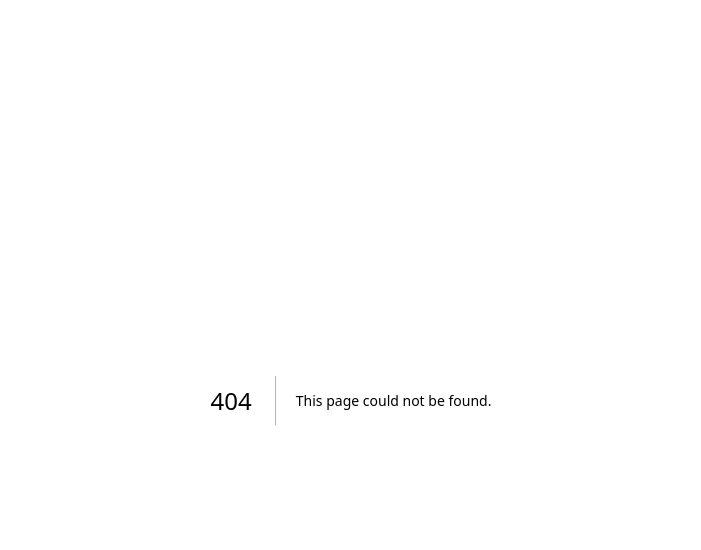
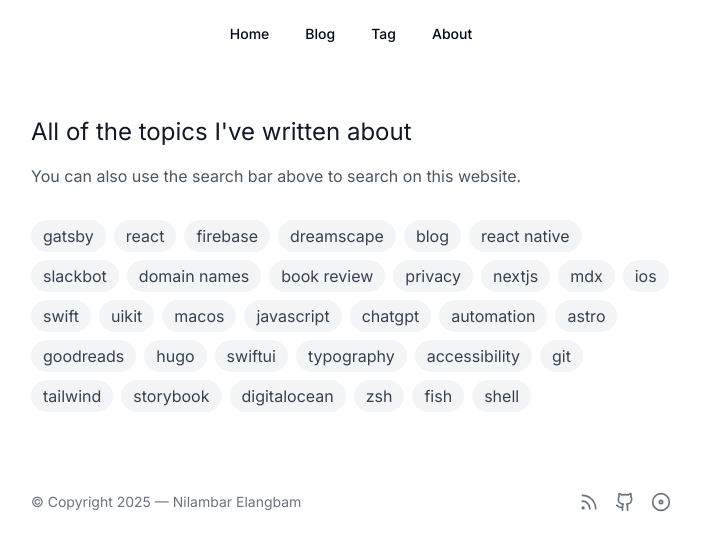
Before and after one commit to neslang-05/my-portfolio, a Next.js app: page /tags in a window 1280 px wide. Before the commit this address had no page. Shown: the top 550 px of the page, without its empty margins (289-990 px from the left). Built offline with nearby package versions, Linux system fonts and the light colour scheme.

Commit message:
Added a tags page

```diff
--- /dev/null
+++ b/src/app/tags/page.tsx
@@ -0,0 +1,64 @@
+
+import { Footer } from "@/components/ui/footer"
+import NavbarSet from "@/components/ui/navbar-set"
+
+const tags = [
+    "gatsby",
+    "react",
+    "firebase",
+    "dreamscape",
+    "blog",
+    "react native",
+    "slackbot",
+    "domain names",
+    "book review",
+    "privacy",
+    "nextjs",
+    "mdx",
+    "ios",
+    "swift",
+    "uikit",
+    "macos",
+    "javascript",
+    "chatgpt",
+    "automation",
+    "astro",
+    "goodreads",
+    "hugo",
+    "swiftui",
+    "typography",
+    "accessibility",
+    "git",
+    "tailwind",
+    "storybook",
+    "digitalocean",
+    "zsh",
+    "fish",
+    "shell",
+]
+
+export default function TagsPage() {
+    return (
+        <div className="min-h-screen">
+            <div className="flex flex-row justify-center py-4">
+                <NavbarSet />
+            </div>
+            <main className="max-w-2xl mx-auto px-4 py-12">
+                <h1 className="text-2xl font-normal text-gray-900 mb-4">All of the topics I&apos;ve written about</h1>
+                <p className="text-gray-600 mb-8">You can also use the search bar above to search on this website.</p>
+                <div className="flex flex-wrap gap-2">
+                    {tags.map((tag) => (
+                        <a
+                            key={tag}
+                            href={`/tags/${tag}`}
+                            className="px-3 py-1 bg-gray-100 text-gray-700 rounded-full hover:bg-gray-200 transition-colors"
+                        >
+                            {tag}
+                        </a>
+                    ))}
+                </div>
+            </main>
+            <Footer />
+        </div>
+    )
+}
--- /dev/null
+++ b/src/components/ui/footer.tsx
@@ -0,0 +1,28 @@
+import Link from "next/link"
+import { Rss, Github, DiscIcon as Discord } from "lucide-react"
+
+export function Footer() {
+  return (
+    <footer className="max-w-2xl mx-auto px-4 py-8">
+      <div className="flex items-center justify-between">
+        <p className="text-sm text-gray-500">© Copyright 2025 — Nilambar Elangbam</p>
+        <div className="flex items-center space-x-4">
+          <Link href="/rss" className="text-gray-500 hover:text-gray-900">
+            <Rss className="h-5 w-5" />
+            <span className="sr-only">RSS feed</span>
+          </Link>
+          <Link href="https://github.com" className="text-gray-500 hover:text-gray-900">
+            <Github className="h-5 w-5" />
+            <span className="sr-only">GitHub</span>
+          </Link>
+          <Link href="https://discord.com" className="text-gray-500 hover:text-gray-900">
+            <Discord className="h-5 w-5" />
+            <span className="sr-only">Discord</span>
+          </Link>
+        </div>
+      </div>
+    </footer>
+  )
+}
+
+export default Footer
--- a/src/components/ui/navbar-set.tsx
+++ b/src/components/ui/navbar-set.tsx
@@ -17,17 +17,10 @@ const NavbarSet = () => {
     return (
         <NavigationMenu >
             <NavigationMenuList>
-                <NavigationMenuItem>
-                    <NavigationMenuTrigger>Home</NavigationMenuTrigger>
-                    <NavigationMenuContent className="p-3 space-y-2 width-y-48" >
-                        <ul className="gap-3 p-1 md:w-[200px] ">
-                            <div className="text-sm-bold">
-                                <li><a className="hover:font-bold hover:text-green-900" href="#about">My Projects</a></li>
-                                <li><a className="hover:font-bold hover:text-green-900" href="#about">Work Experience</a></li>
-                                <li><a className="hover:font-bold hover:text-green-900" href="#about">Education</a></li>
-                            </div>
-                        </ul>
-                    </NavigationMenuContent>
+            <NavigationMenuItem>
+                    <NavigationMenuLink className={navigationMenuTriggerStyle()}>
+                        <div className="cursor-pointer"><a href="./">Home</a></div>
+                    </NavigationMenuLink>
                 </NavigationMenuItem>
 
                 <NavigationMenuItem>
@@ -38,7 +31,7 @@ const NavbarSet = () => {
 
                 <NavigationMenuItem>
                     <NavigationMenuLink className={navigationMenuTriggerStyle()}>
-                        <div className="cursor-pointer"><a href="/tag">Tag</a></div>
+                        <div className="cursor-pointer"><a href="/tags">Tag</a></div>
                     </NavigationMenuLink>
                 </NavigationMenuItem>
                 <NavigationMenuItem>
```
